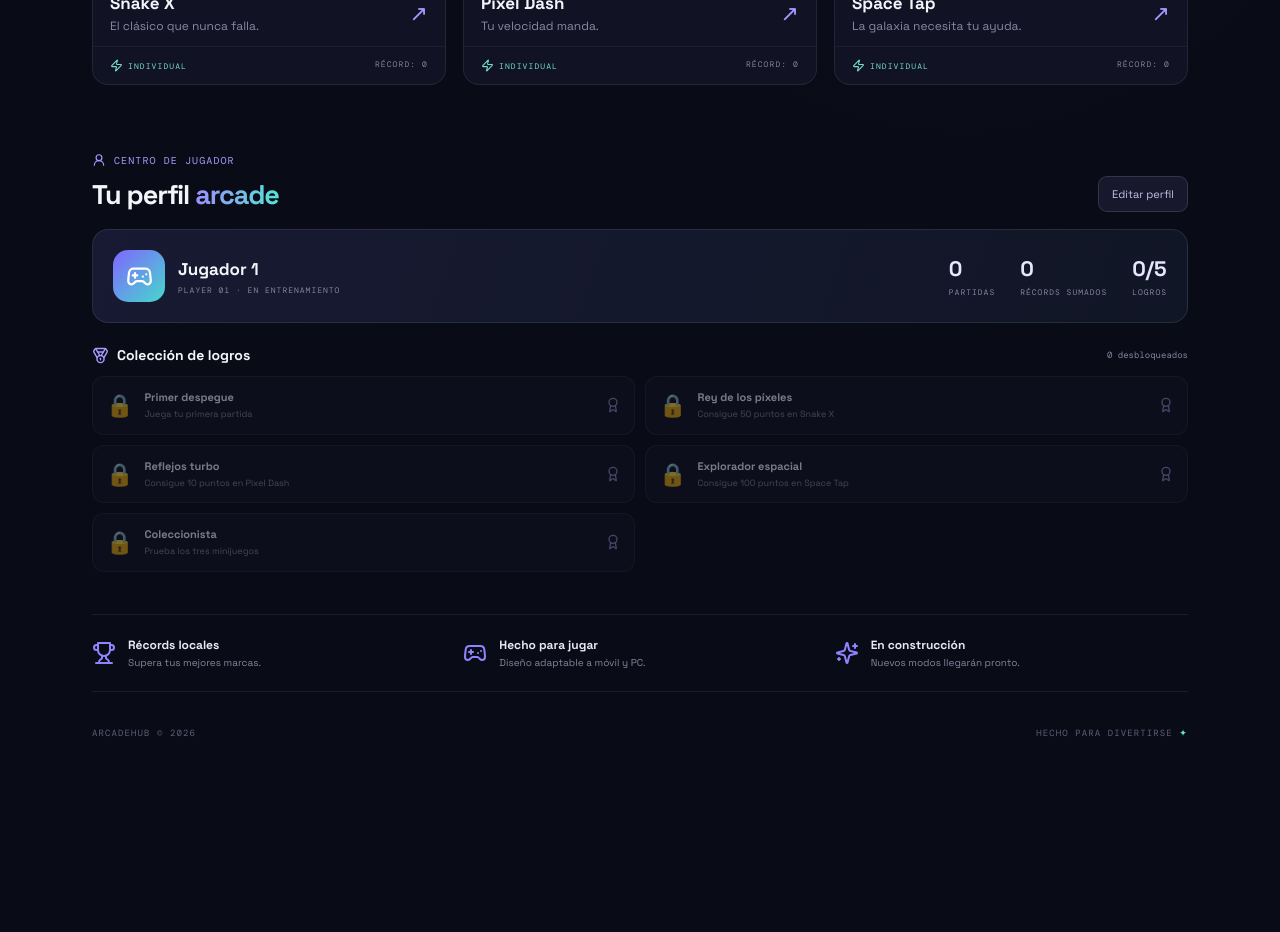
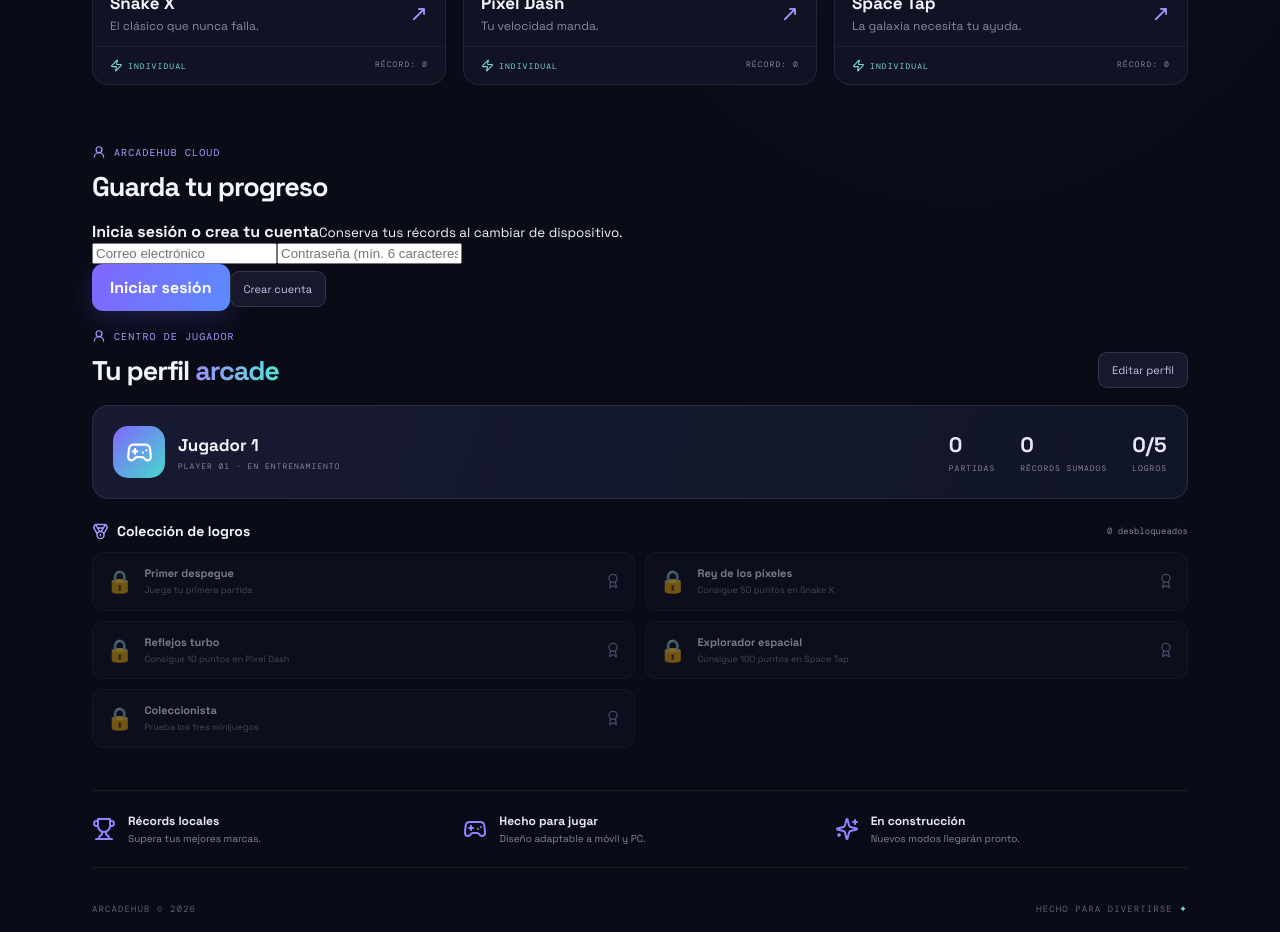
Before and after one commit to jtecnojohan-byte/ArcadeHub, a React (Vite) app: page / in a window 1280 px wide. Shown: the part 780-1712 px from the top of the page. Before the commit the page ends 1544 px from the top, so only its background shows below. Built offline with nearby package versions, Linux system fonts and the light colour scheme; no server answers.

Commit message:
Connect ArcadeHub auth and cloud scores

```diff
--- a/src/App.tsx
+++ b/src/App.tsx
@@ -1,4 +1,5 @@
-import { useCallback, useEffect, useRef, useState } from 'react';
+import { useCallback, useEffect, useRef, useState, type FormEvent } from 'react';
+import { supabase } from './supabaseClient';
 import { ArrowLeft, ArrowUp, ArrowDown, ArrowRight, Gamepad2, Trophy, Zap, Play, RotateCcw, Sparkles, Award, UserRound, Medal } from 'lucide-react';
 
 type GameId = 'snake' | 'dash' | 'space';
@@ -129,6 +130,11 @@ function SpaceGame({ onBack, onScore }: { onBack: () => void; onScore: (score: n
 
 export default function App() {
   const [game, setGame] = useState<GameId | null>(null);
+  const [user, setUser] = useState<any>(null);
+  const [authEmail, setAuthEmail] = useState('');
+  const [authPassword, setAuthPassword] = useState('');
+  const [authBusy, setAuthBusy] = useState(false);
+  const [authMessage, setAuthMessage] = useState('');
   const [playerName, setPlayerName] = useState(() => localStorage.getItem('arcadehub-player') || 'Jugador 1');
   const [played, setPlayed] = useState<Record<GameId, number>>(() => {
     try { return JSON.parse(localStorage.getItem('arcadehub-played') || '{"snake":0,"dash":0,"space":0}'); }
@@ -138,13 +144,72 @@ export default function App() {
     try { return JSON.parse(localStorage.getItem('arcadehub-best') || '{"snake":0,"dash":0,"space":0}'); }
     catch { return { snake: 0, dash: 0, space: 0 }; }
   });
+  useEffect(() => {
+    if (!supabase) return;
+    supabase.auth.getSession().then(({ data }) => setUser(data.session?.user ?? null));
+    const { data: listener } = supabase.auth.onAuthStateChange((_event, session) => {
+      setUser(session?.user ?? null);
+    });
+    return () => listener.subscription.unsubscribe();
+  }, []);
+
+  useEffect(() => {
+    if (!supabase || !user) return;
+    let cancelled = false;
+    const loadPlayerData = async () => {
+      const [{ data: profile }, { data: scores }] = await Promise.all([
+        supabase.from('profiles').select('display_name').eq('id', user.id).maybeSingle(),
+        supabase.from('game_scores').select('game_id, score').eq('user_id', user.id)
+      ]);
+      if (cancelled) return;
+      if (profile?.display_name) {
+        setPlayerName(profile.display_name);
+        localStorage.setItem('arcadehub-player', profile.display_name);
+      }
+      if (scores) {
+        setBest((old) => {
+          const next = { ...old };
+          for (const row of scores) {
+            const id = row.game_id as GameId;
+            if (id in next) next[id] = Math.max(next[id], row.score);
+          }
+          localStorage.setItem('arcadehub-best', JSON.stringify(next));
+          return next;
+        });
+      }
+    };
+    void loadPlayerData();
+    return () => { cancelled = true; };
+  }, [user]);
+
+  const handleAuth = async (event: FormEvent<HTMLFormElement>, mode: 'signin' | 'signup') => {
+    event.preventDefault();
+    if (!supabase) return;
+    setAuthBusy(true);
+    setAuthMessage('');
+    const result = mode === 'signup'
+      ? await supabase.auth.signUp({ email: authEmail, password: authPassword, options: { data: { display_name: playerName } } })
+      : await supabase.auth.signInWithPassword({ email: authEmail, password: authPassword });
+    setAuthBusy(false);
+    if (result.error) setAuthMessage(result.error.message);
+    else if (mode === 'signup' && !result.data.session) setAuthMessage('¡Cuenta creada! Revisa tu correo para confirmar el registro.');
+    else setAuthMessage('¡Sesión iniciada! Tus récords ya se sincronizan.');
+    setAuthPassword('');
+  };
+
   const saveScore = useCallback((id: GameId, score: number) => {
     setBest((old) => {
       const next = { ...old, [id]: Math.max(old[id], score) };
       localStorage.setItem('arcadehub-best', JSON.stringify(next));
+      if (supabase && user) {
+        void supabase.from('game_scores').upsert(
+          { user_id: user.id, game_id: id, score: next[id] },
+          { onConflict: 'user_id,game_id' }
+        );
+      }
       return next;
     });
-  }, []);
+  }, [user]);
   const launchGame = (id: GameId) => {
     setPlayed((old) => {
       const next = { ...old, [id]: old[id] + 1 };
@@ -159,6 +224,9 @@ export default function App() {
       const clean = value.trim().slice(0, 18);
       setPlayerName(clean);
       localStorage.setItem('arcadehub-player', clean);
+      if (supabase && user) {
+        void supabase.from('profiles').update({ display_name: clean, updated_at: new Date().toISOString() }).eq('id', user.id);
+      }
     }
   };
   const totalPlays = Object.values(played).reduce((sum, value) => sum + value, 0);
@@ -176,7 +244,7 @@ export default function App() {
   if (game === 'space') return <main className="app-shell"><SpaceGame onBack={() => setGame(null)} onScore={(s) => saveScore('space', s)} /></main>;
 
   return <main className="app-shell">
-    <header className="topbar"><a className="brand" href="#"><span className="brand-mark"><Gamepad2 size={23} /></span>Arcade<span className="gradient-text">Hub</span></a><div className="top-status"><span className="status-dot" /> SALA ABIERTA</div></header>
+    <header className="topbar"><a className="brand" href="#"><span className="brand-mark"><Gamepad2 size={23} /></span>Arcade<span className="gradient-text">Hub</span></a><div className="top-status"><span className="status-dot" /> {user ? 'CUENTA CONECTADA' : 'SALA ABIERTA'}</div></header>
     <section className="hero">
       <div className="hero-copy"><div className="eyebrow"><Sparkles size={14} /> TU NUEVA SALA DE JUEGOS</div><h1>Un mundo de juegos.<br /><span className="gradient-text">Una sola pantalla.</span></h1><p>Entra, elige tu minijuego y rompe tu propio récord. La diversión empieza aquí.</p><button className="primary-btn hero-btn" onClick={() => document.getElementById('games')?.scrollIntoView({ behavior: 'smooth' })}><Play size={17} fill="currentColor" /> Explorar juegos</button></div>
       <div className="hero-art"><div className="orbit orbit-one" /><div className="orbit orbit-two" /><div className="console"><div className="console-screen"><span>ARCADE</span><strong>HUB<span>_</span></strong><small>INSERT COIN TO PLAY</small></div><div className="console-controls"><i /><b /><b /><b /><b /></div></div><div className="floating-chip chip-one">✦ +10</div><div className="floating-chip chip-two">PLAYER 1</div></div>
@@ -187,6 +255,18 @@ export default function App() {
         <button className="game-card dash-card" onClick={() => launchGame('dash')}><div className="card-art dash-art"><span className="dash-symbol">▦</span><span className="art-label">02 / REFLEJOS</span></div><div className="card-info"><div><h3>Pixel Dash</h3><p>Tu velocidad manda.</p></div><span className="card-arrow">↗</span></div><div className="card-footer"><span><Zap size={13} /> INDIVIDUAL</span><span>RÉCORD: {best.dash}</span></div></button>
         <button className="game-card space-card" onClick={() => launchGame('space')}><div className="card-art space-art"><span className="planet">✦</span><span className="art-label">03 / ARCADE</span></div><div className="card-info"><div><h3>Space Tap</h3><p>La galaxia necesita tu ayuda.</p></div><span className="card-arrow">↗</span></div><div className="card-footer"><span><Zap size={13} /> INDIVIDUAL</span><span>RÉCORD: {best.space}</span></div></button>
       </div>
+    </section>
+    <section className="account-section">
+      <div className="profile-heading"><div><p className="eyebrow"><UserRound size={14} /> ARCADEHUB CLOUD</p><h2>{user ? '¡Qué bueno verte!' : 'Guarda tu progreso'}</h2></div></div>
+      {user ? <div className="account-panel"><div><strong>{user.email}</strong><small>Récords sincronizados en la nube</small></div><button className="edit-profile" onClick={async () => { await supabase?.auth.signOut(); setAuthMessage('Sesión cerrada.'); }}>Cerrar sesión</button></div> :
+        <form className="account-panel auth-form" onSubmit={(event) => handleAuth(event, 'signin')}>
+          <div className="auth-copy"><strong>Inicia sesión o crea tu cuenta</strong><small>Conserva tus récords al cambiar de dispositivo.</small></div>
+          <input type="email" value={authEmail} onChange={(event) => setAuthEmail(event.target.value)} placeholder="Correo electrónico" required />
+          <input type="password" value={authPassword} onChange={(event) => setAuthPassword(event.target.value)} placeholder="Contraseña (mín. 6 caracteres)" minLength={6} required />
+          <div className="auth-actions"><button className="primary-btn" disabled={authBusy || !supabase} type="submit">{authBusy ? 'Un momento…' : 'Iniciar sesión'}</button><button className="edit-profile" disabled={authBusy || !supabase} type="button" onClick={(event) => { const form = event.currentTarget.form; if (form) void handleAuth({ preventDefault: () => {}, currentTarget: form } as FormEvent<HTMLFormElement>, 'signup'); }}>Crear cuenta</button></div>
+          {!supabase && <small>La conexión aún no está configurada en esta compilación.</small>}
+          {authMessage && <small role="status">{authMessage}</small>}
+        </form>}
     </section>
     <section className="profile-section">
       <div className="profile-heading"><div><p className="eyebrow"><UserRound size={14} /> CENTRO DE JUGADOR</p><h2>Tu perfil <span className="gradient-text">arcade</span></h2></div><button className="edit-profile" onClick={renamePlayer}>Editar perfil</button></div>
```
